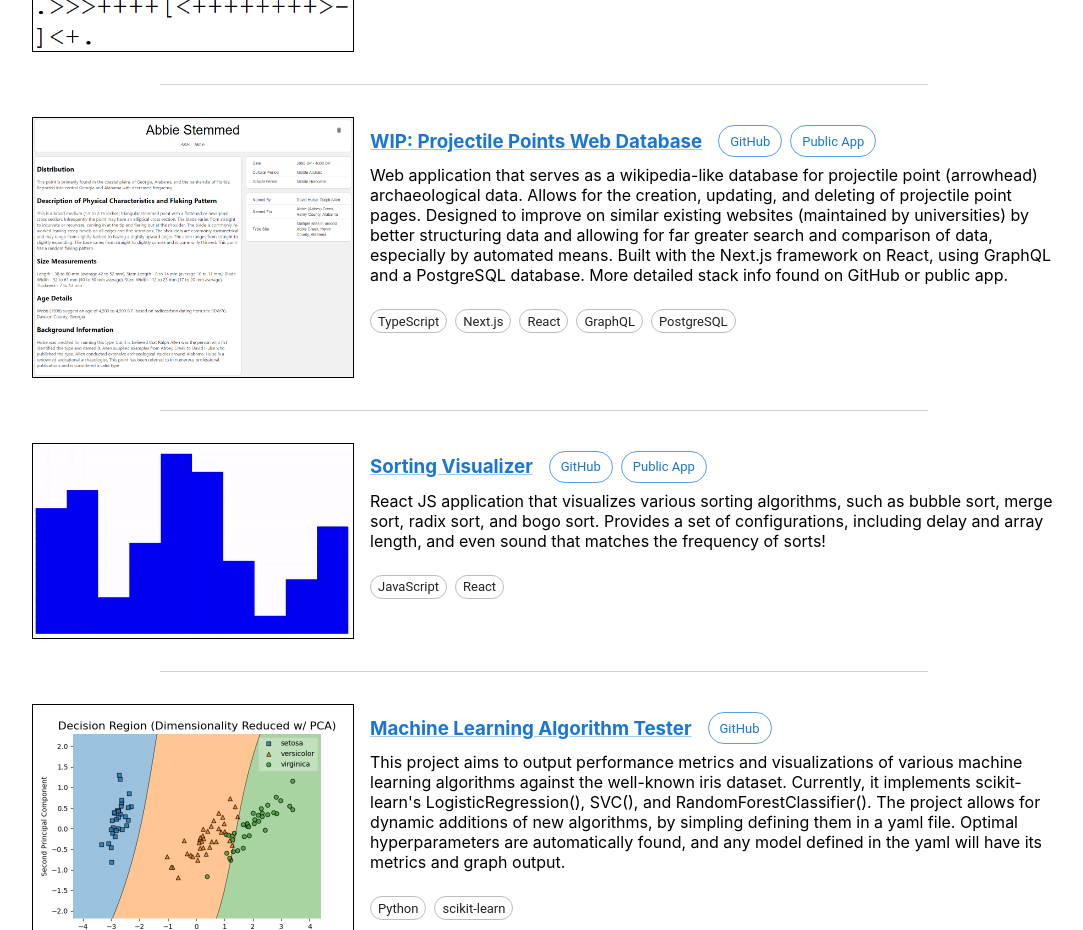
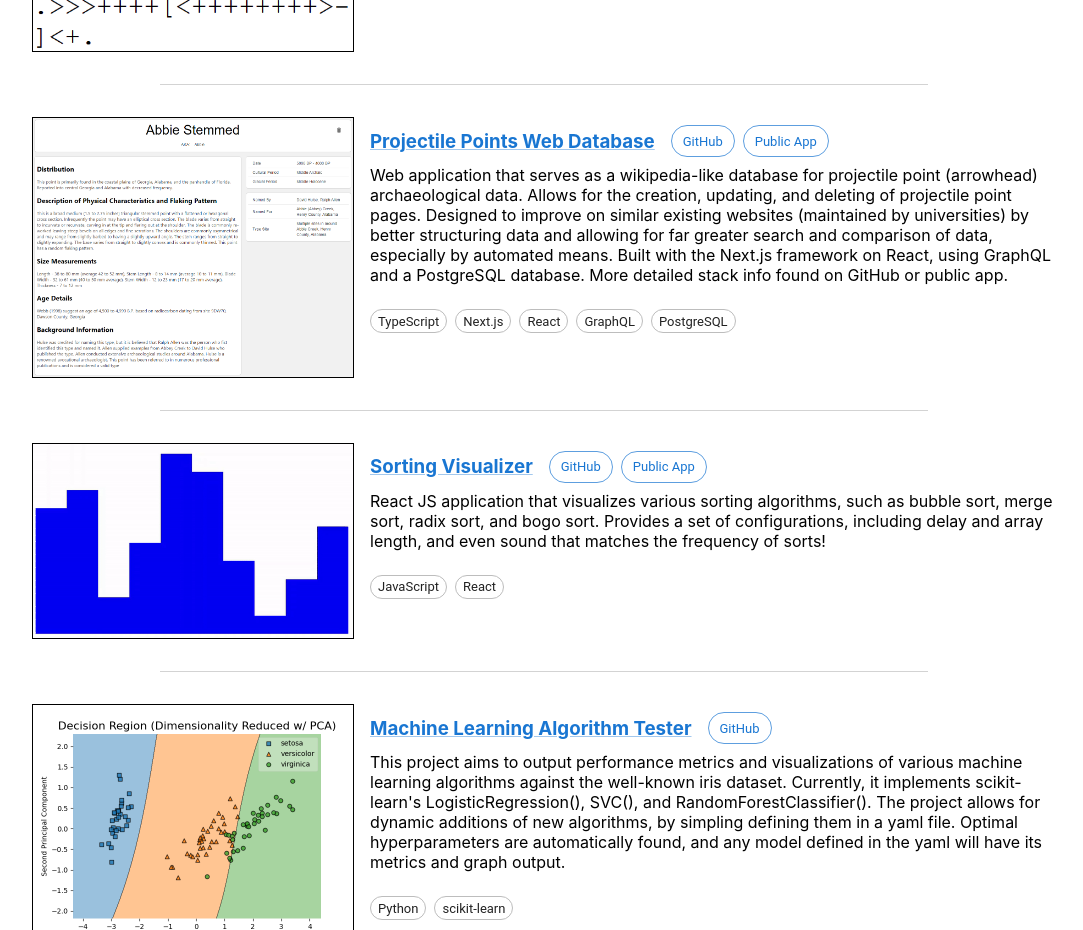
Before and after one commit to cameronmcginley/cameronmcginley.github.io, a React (Create React App) app: page / in a window 1280 px wide. Shown: the part 1680-2610 px from the top of the page, without its empty margins (96-1179 px from the left). Built offline with nearby package versions, Linux system fonts and the light colour scheme.

Commit message:
Update project title

```diff
--- a/src/Components/Projects.js
+++ b/src/Components/Projects.js
@@ -61,9 +61,10 @@ const Projects = () => {
 
       <ProjectCard
         cardData={{
-          title: "WIP: Projectile Points Web Database",
+          title: "Projectile Points Web Database",
           project_link: "http://projectile-points-database.vercel.app/",
-          gh_link: "https://github.com/cameronmcginley/projectile-points-web-database",
+          gh_link:
+            "https://github.com/cameronmcginley/projectile-points-web-database",
           description:
             "Web application that serves as a wikipedia-like database for projectile point (arrowhead) archaeological data. Allows for the creation, updating, and deleting of projectile point pages. Designed to improve on similar existing websites (maintained by universities) by better structuring data and allowing for far greater search and comparison of data, especially by automated means. Built with the Next.js framework on React, using GraphQL and a PostgreSQL database. More detailed stack info found on GitHub or public app.",
           image: "project-projectilepoints-image.png",
```
